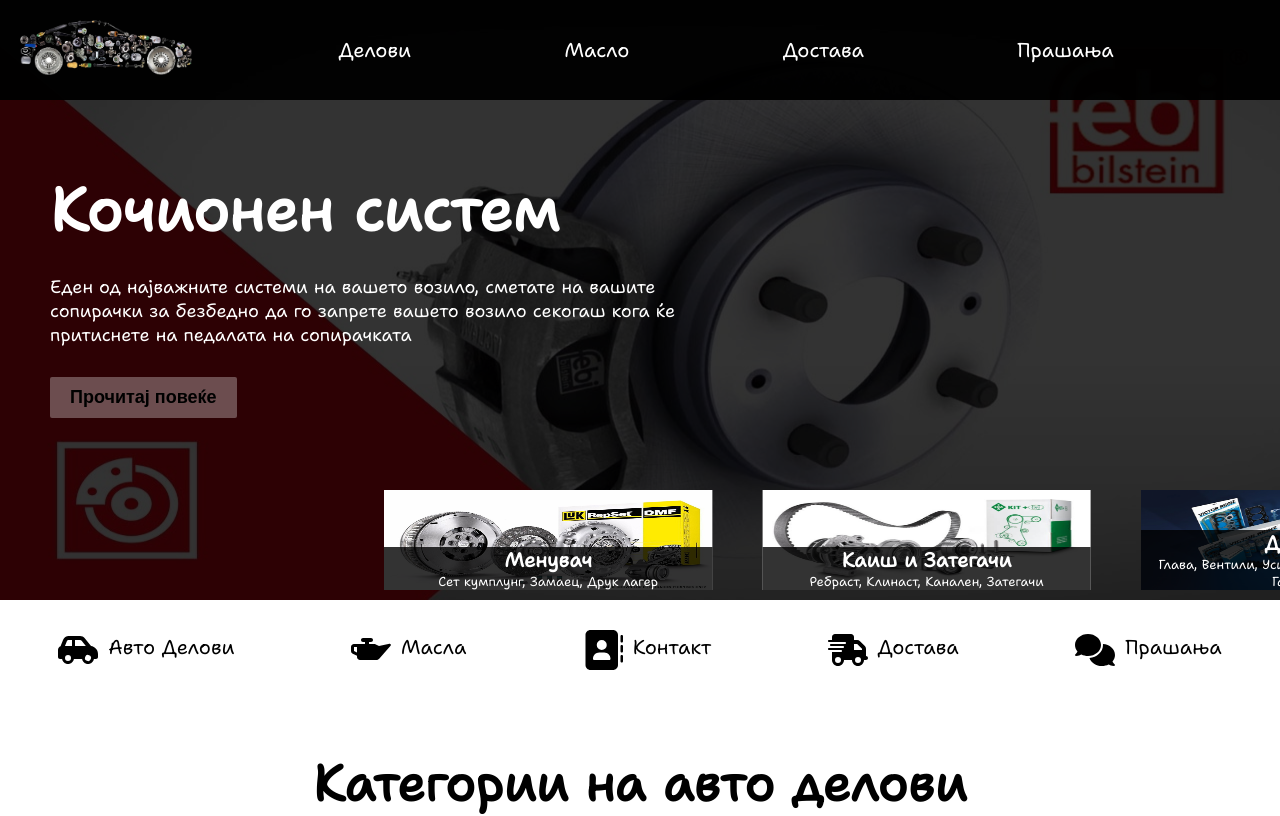
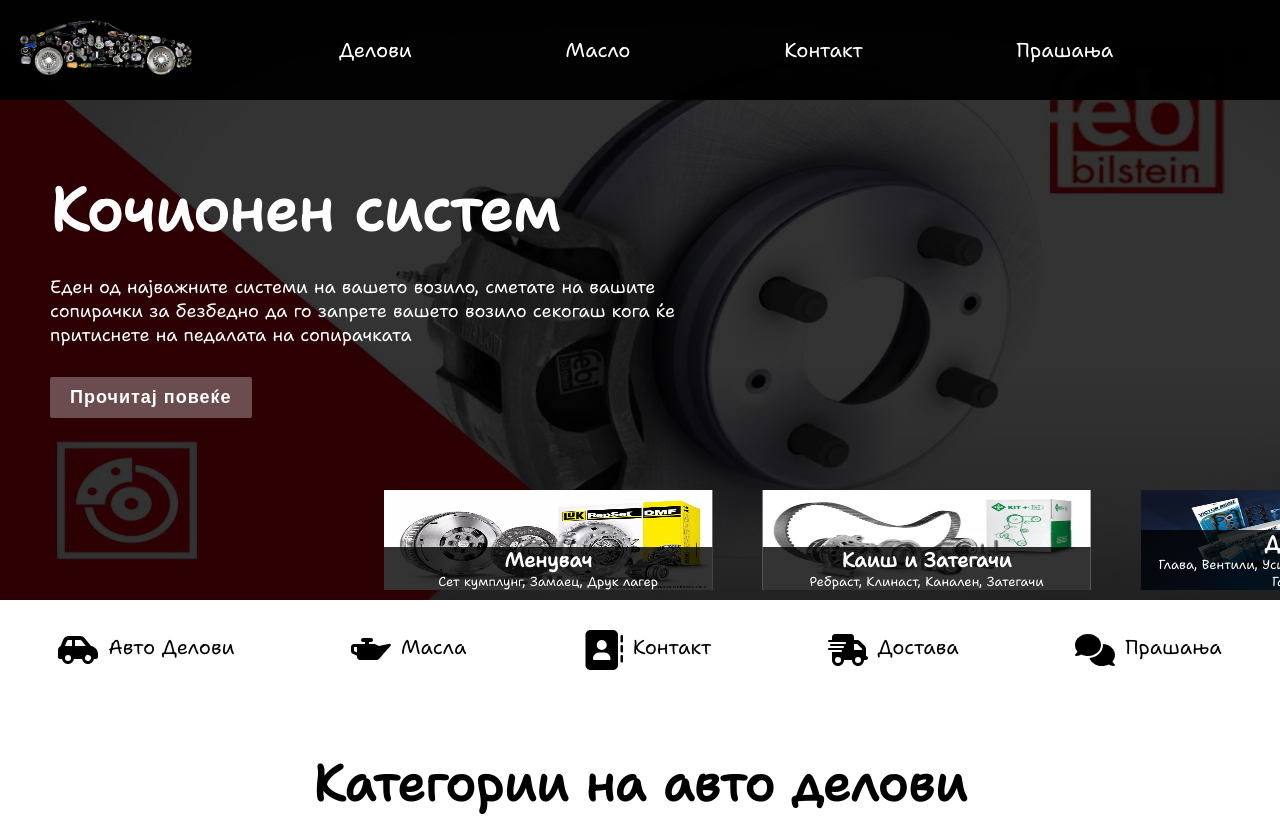
Before and after one commit to Riste05/autoparts, a React (Vite) app: page / in a window 1280 px wide. Shown: the top 816 px of the page. Built offline with nearby package versions, Linux system fonts and the light colour scheme.

Commit message:
update custom component

```diff
--- a/src/customAnimation/customAnimation.tsx
+++ b/src/customAnimation/customAnimation.tsx
@@ -16,7 +16,7 @@ export const animateHeaderItem = {
   },
 };
 
-export const animateHeaderOilItem = {
+export const animateHeaderPagesImage = {
   hidden: { opacity: 0, x: 120, filter: "blur(10px)" },
   show: {
     opacity: 1,
--- a/src/main.tsx
+++ b/src/main.tsx
@@ -10,6 +10,7 @@ import { Delovi } from "./pages/delovi/Delovi";
 import { Maslo } from "./pages/maslo/Maslo";
 import { Dostava } from "./pages/dostava/Dostava";
 import { Prasanje } from "./pages/prasanje/Prasanje";
+import { Kontakt } from "./pages/kontakt/Kontakt";
 
 const router = createBrowserRouter([
   {
@@ -19,6 +20,7 @@ const router = createBrowserRouter([
       { path: "/", element: <Home /> },
       { path: "/delovi", element: <Delovi /> },
       { path: "/maslo", element: <Maslo /> },
+      { path: "/kontakt", element: <Kontakt /> },
       { path: "/dostava", element: <Dostava /> },
       { path: "/prasanje", element: <Prasanje /> },
     ],
--- a/src/pages/home/component/InfoBar/InfoBar.tsx
+++ b/src/pages/home/component/InfoBar/InfoBar.tsx
@@ -43,19 +43,19 @@ export const InfoBar = () => {
         <motion.div className={barStyle.info} variants={item}>
           <FontAwesomeIcon icon={faAddressBook} className={barStyle.icon} />
           <span>
-            <Link to="#">Контакт</Link>
+            <Link to="/kontakt">Контакт</Link>
           </span>
         </motion.div>
         <motion.div className={barStyle.info} variants={item}>
           <FontAwesomeIcon icon={faTruckFast} className={barStyle.icon} />
           <span>
-            <Link to="#">Достава</Link>
+            <Link to="/dostava">Достава</Link>
           </span>
         </motion.div>
         <motion.div className={barStyle.info} variants={item}>
           <FontAwesomeIcon icon={faComments} className={barStyle.icon} />
           <span>
-            <Link to="#">Прашања</Link>
+            <Link to="/prasanje">Прашања</Link>
           </span>
         </motion.div>
       </motion.div>
--- a/src/pages/home/component/header/NavBar.tsx
+++ b/src/pages/home/component/header/NavBar.tsx
@@ -35,12 +35,12 @@ export const NavBar = () => {
         </li>
         <li>
           <NavLink
-            to="/dostava"
+            to="/kontakt"
             className={({ isActive }) =>
               isActive ? `${headerStyle.active}` : undefined
             }
           >
-            Достава
+            Контакт
           </NavLink>
         </li>
         <li>
--- a/src/pages/home/component/header/header.module.css
+++ b/src/pages/home/component/header/header.module.css
@@ -97,6 +97,8 @@
   border-radius: 2px;
   font-weight: bold;
   padding: 10px 20px;
+  letter-spacing: 1px;
+  color: var(--whitecol);
   background-color: rgba(255, 255, 255, 0.3);
   cursor: pointer;
 }
--- a/src/pages/maslo/component/header/Header.tsx
+++ b/src/pages/maslo/component/header/Header.tsx
@@ -2,7 +2,7 @@ import { motion } from "framer-motion";
 
 import { animateContainer } from "../../../../customAnimation/customAnimation";
 import { animateHeaderItem } from "../../../../customAnimation/customAnimation";
-import { animateHeaderOilItem } from "../../../../customAnimation/customAnimation";
+import { animateHeaderPagesImage } from "../../../../customAnimation/customAnimation";
 
 import styleHeader from "./header.module.css";
 import headerImage from "./image/oil-img.jpg";
@@ -44,25 +44,25 @@ export const Header = () => {
           >
             <motion.div
               className={styleHeader.img}
-              variants={animateHeaderOilItem}
+              variants={animateHeaderPagesImage}
             >
               <img src={liquimoly} alt="oil-image" />
             </motion.div>
             <motion.div
               className={styleHeader.img}
-              variants={animateHeaderOilItem}
+              variants={animateHeaderPagesImage}
             >
               <img src={castrol} alt="oil-image" />
             </motion.div>
             <motion.div
               className={styleHeader.img}
-              variants={animateHeaderOilItem}
+              variants={animateHeaderPagesImage}
             >
               <img src={total} alt="oil-image" />
             </motion.div>
             <motion.div
               className={styleHeader.img}
-              variants={animateHeaderOilItem}
+              variants={animateHeaderPagesImage}
             >
               <img src={shell} alt="oil-image" />
             </motion.div>
```
Also changed, not shown: 1 other file (tests, documents, lock files or other folders).
